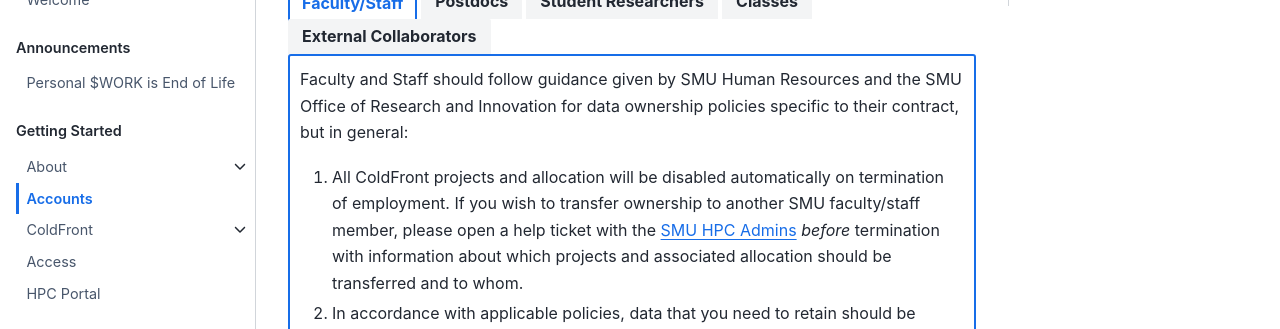
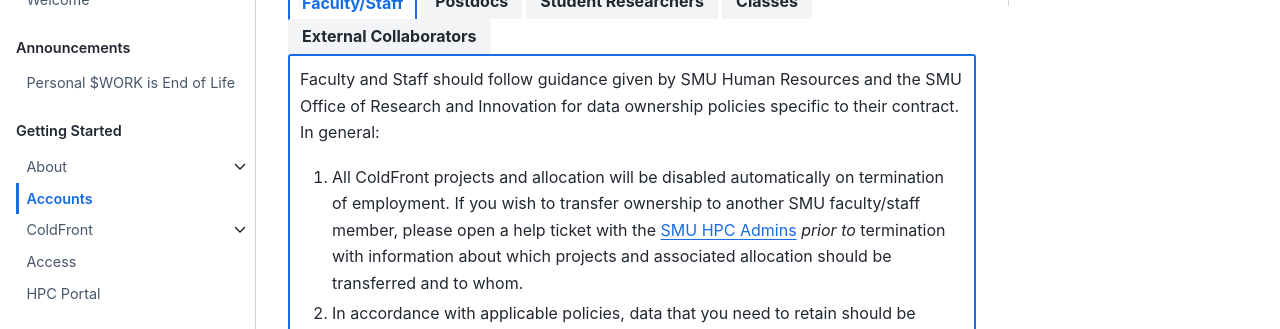
Before and after one commit to SouthernMethodistUniversity/hpc_docs, a Jupyter Book: the page built from docs/accounts.md, in a window 1280 px wide and 900 px high, scrolled down 2061 px. Shown: the part 225-554 px from the top of the window. Built offline with Jupyter Book 1.0.4 settings and Sphinx 7.4.7 and the Sphinx Book theme 1.1.4, drawn with Linux system fonts in a browser that asks for light colours; some of the changed lines change nothing that is shown.

Commit message:
Update accounts.md

`````diff
--- a/docs/accounts.md
+++ b/docs/accounts.md
@@ -171,34 +171,35 @@
 ````{tab-set}
 ```{tab-item} Faculty/Staff
 Faculty and Staff should follow guidance given by SMU Human Resources and the SMU Office of Research
-and Innovation for data ownership policies specific to their contract, but in general:
+and Innovation for data ownership policies specific to their contract. In general:
 
 1. All ColdFront projects and allocation will be disabled automatically on termination of
    employment. If you wish to transfer ownership to another SMU faculty/staff member, please open
-   a help ticket with the [SMU HPC Admins](mailto:help@smu.edu?subject=[HPC]) *before* termination
+   a help ticket with the [SMU HPC Admins](mailto:help@smu.edu?subject=[HPC]) *prior to* termination
    with information about which projects and associated allocation should be transferred and to whom.
 2. In accordance with applicable policies, data that you need to retain should be moved off of SMU systems.
 ```
 ```{tab-item} Postdocs
 Postdoctoral students should follow guidance given by SMU Human Resources and the SMU Office of Research
-and Innovation for data ownership policies specific to their contract, but in general:
+and Innovation for data ownership policies specific to their contract. In general:
 
 1. All ColdFront projects and allocation will be disabled automatically on termination of
-   employment. We highly recommend that you transfer ownership of any projects to your advisor. To do this, please open
-   a help ticket with the [SMU HPC Admins](mailto:help@smu.edu?subject=[HPC]) *before* termination
+   employment. We highly recommend that you transfer ownership of any projects to an appropriate faculty member. To do this, please open
+   a help ticket with the [SMU HPC Admins](mailto:help@smu.edu?subject=[HPC]) *prior to* termination
    with information about which projects and associated allocation should be transferred and to whom.
 2. In accordance with applicable policies, data that you need to retain should be moved off of SMU systems.
 ```
 ```{tab-item} Student Researchers
-1. Student researchers will be disabled on any ColdFront projects and allocations once they are no longer a student.
+1. Student researchers will be disabled on any ColdFront projects and allocations once they are no longer enrolled as a student.
 2. Please make sure that your any data or code that your advisor needs is in a storage allocation owned by your advisor.
-   Your advisor will not be able to access your personal \$HOME or \$SCRATCH directory once you are no longer a student.
+   Your advisor will not be able to access your personal \$HOME or \$SCRATCH directory once you are no longer enrolled as a student.
 3. With the permission of your advisor, any data or code you want to keep should be copied off of SMU systems prior
    to your graduation date.
 ```
 ```{tab-item} Classes
 1. Class projects and allocations are tied to enrollment data and automatically expire shortly after the end of
-   each term.
+   each term. Students in classes will lose access to class allocations, both compute and storage, 21 days after the last day of
+   class, or on the day of graduation.
 2. Instructors that need to re-use files in a storage allocation the following semester should create a
    new class project for the following semester and copy any files needed to the new storage allocation.
 3. Instructors that need to keep files, but are not using HPC for a class the following semester should
`````
